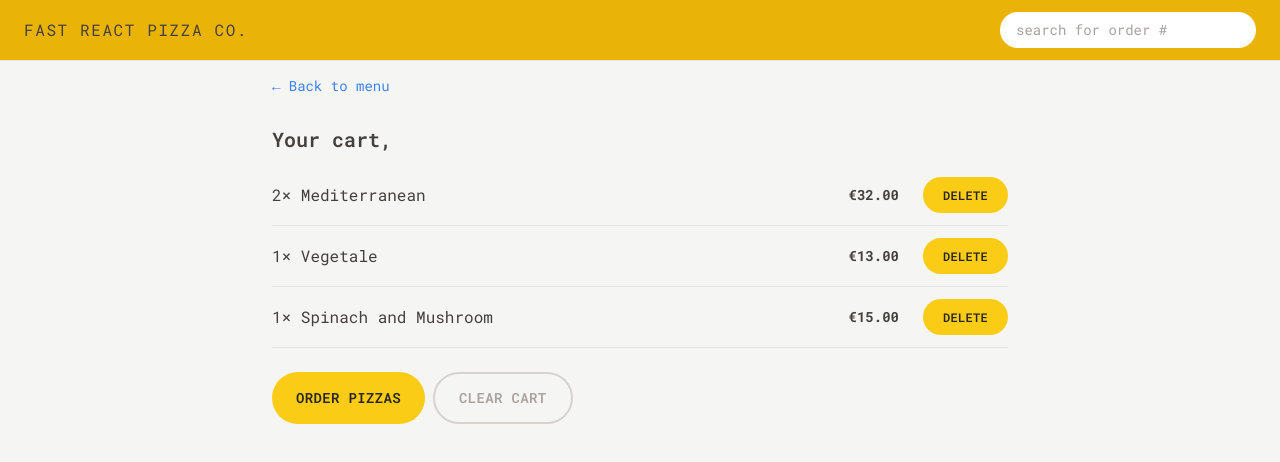
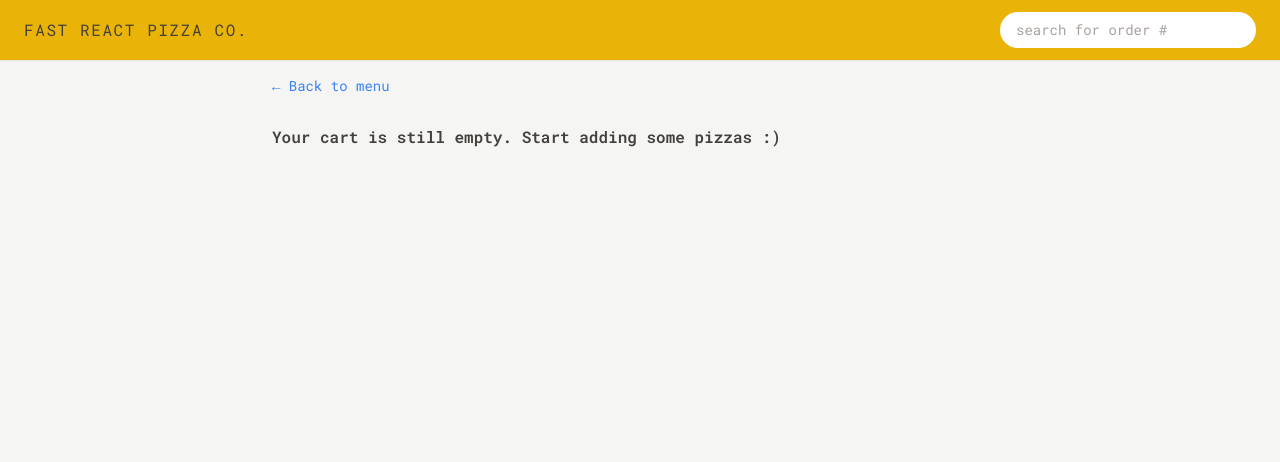
Before and after one commit to murad-shadeh/fast-react-pizza, a React (Vite) app: page /cart in a window 1280 px wide. Shown: the top 462 px of the page. Built offline with nearby package versions, Linux system fonts and the light colour scheme.

Commit message:
Building the cart page

```diff
--- a/src/features/cart/Cart.jsx
+++ b/src/features/cart/Cart.jsx
@@ -1,36 +1,18 @@
 import LinkButton from "../../ui/LinkButton";
 import Button from "../../ui/Button";
 import CartItem from "./CartItem";
-import { useSelector } from "react-redux";
-
-const fakeCart = [
-  {
-    pizzaId: 12,
-    name: "Mediterranean",
-    quantity: 2,
-    unitPrice: 16,
-    totalPrice: 32,
-  },
-  {
-    pizzaId: 6,
-    name: "Vegetale",
-    quantity: 1,
-    unitPrice: 13,
-    totalPrice: 13,
-  },
-  {
-    pizzaId: 11,
-    name: "Spinach and Mushroom",
-    quantity: 1,
-    unitPrice: 15,
-    totalPrice: 15,
-  },
-];
+import { useDispatch, useSelector } from "react-redux";
+import { clearCart, getCart } from "./cartSlice";
+import { getUsername } from "../user/userSlice";
+import EmptyCart from "./EmptyCart";
 
 function Cart() {
   // eslint-disable-next-line no-unused-vars
-  const cart = fakeCart;
-  const username = useSelector((state) => state.user.username);
+  const cart = useSelector(getCart);
+  const username = useSelector(getUsername);
+  const dispatch = useDispatch();
+  // if there is no pizzaz display the empty cart component
+  if (!cart.length) return <EmptyCart />;
 
   return (
     <div className="px-4 py-3">
@@ -50,7 +32,7 @@ function Cart() {
         <Button to="/order/new" type="primary">
           Order pizzas
         </Button>
-        <Button to="/order/new" type="secondary">
+        <Button type="secondary" onClick={() => dispatch(clearCart())}>
           Clear cart
         </Button>
       </div>
--- a/src/features/cart/EmptyCart.jsx
+++ b/src/features/cart/EmptyCart.jsx
@@ -1,13 +1,15 @@
-import { Link } from 'react-router-dom';
+import LinkButton from "../../ui/LinkButton";
 
-function EmptyCart() {
+const EmptyCart = () => {
   return (
-    <div>
-      <Link to="/menu">&larr; Back to menu</Link>
+    <div className="py-3 px-4">
+      <LinkButton to="/menu">&larr; Back to menu</LinkButton>
 
-      <p>Your cart is still empty. Start adding some pizzas :)</p>
+      <p className="mt-7 font-semibold">
+        Your cart is still empty. Start adding some pizzas :)
+      </p>
     </div>
   );
-}
+};
 
 export default EmptyCart;
--- a/src/features/cart/cartSlice.js
+++ b/src/features/cart/cartSlice.js
@@ -42,7 +42,9 @@ export const {
   clearCart,
 } = cartSlice.actions;
 export default cartSlice.reducer;
-// reducx selector function
+// the cart selector function
+export const getCart = (state) => state.cart.cart;
+// reducx selector functions for cartSlice
 export const getTotalCartQuantity = (state) =>
   // the item is the accumulator here
   state.cart.cart.reduce((sum, item) => sum + item.quantity, 0);
--- a/src/features/user/userSlice.js
+++ b/src/features/user/userSlice.js
@@ -42,3 +42,5 @@ const userSlice = createSlice({
 export const { updateName } = userSlice.actions;
 // to gain access to the reducer
 export default userSlice.reducer;
+// username selector
+export const getUsername = (state) => state.user.username;
```
